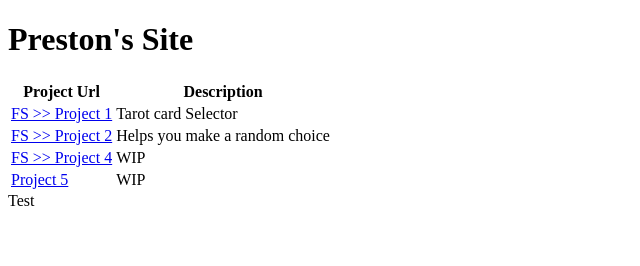
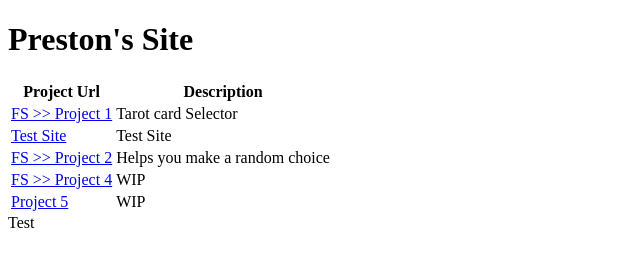
Before and after one commit to Prestonium/Prestonium.github.io, a website: page index.html in a window 1280 px wide. Shown: the whole page, without its empty margins (0-640 px from the left). Drawn offline with Linux system fonts and the light colour scheme.

Commit message:
Update index.html

```diff
--- a/index.html
+++ b/index.html
@@ -21,6 +21,14 @@
         </td>
         <td>
             Tarot card Selector
+        </td>
+    </tr>
+    <tr>
+        <td>
+            <a href="project1/testPage.html">Test Site</a>
+        </td>
+        <td>
+            Test Site
         </td>
     </tr>
     <tr>
```
